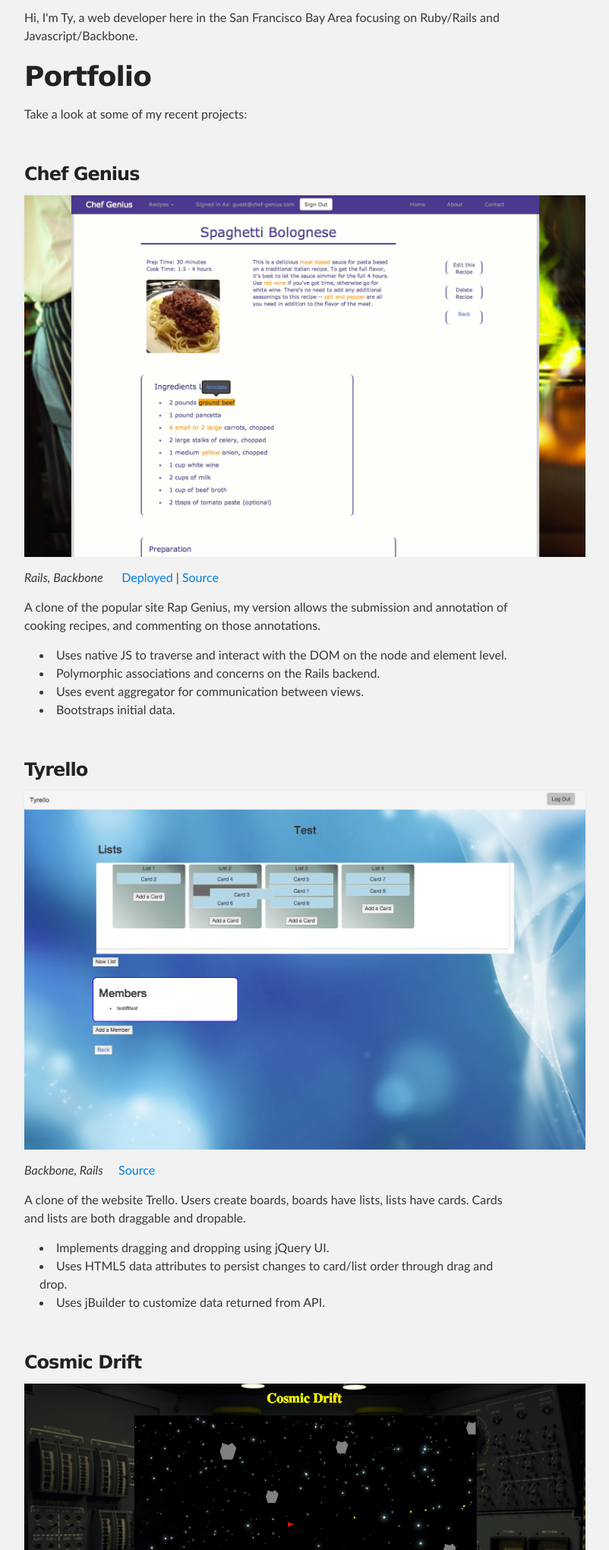
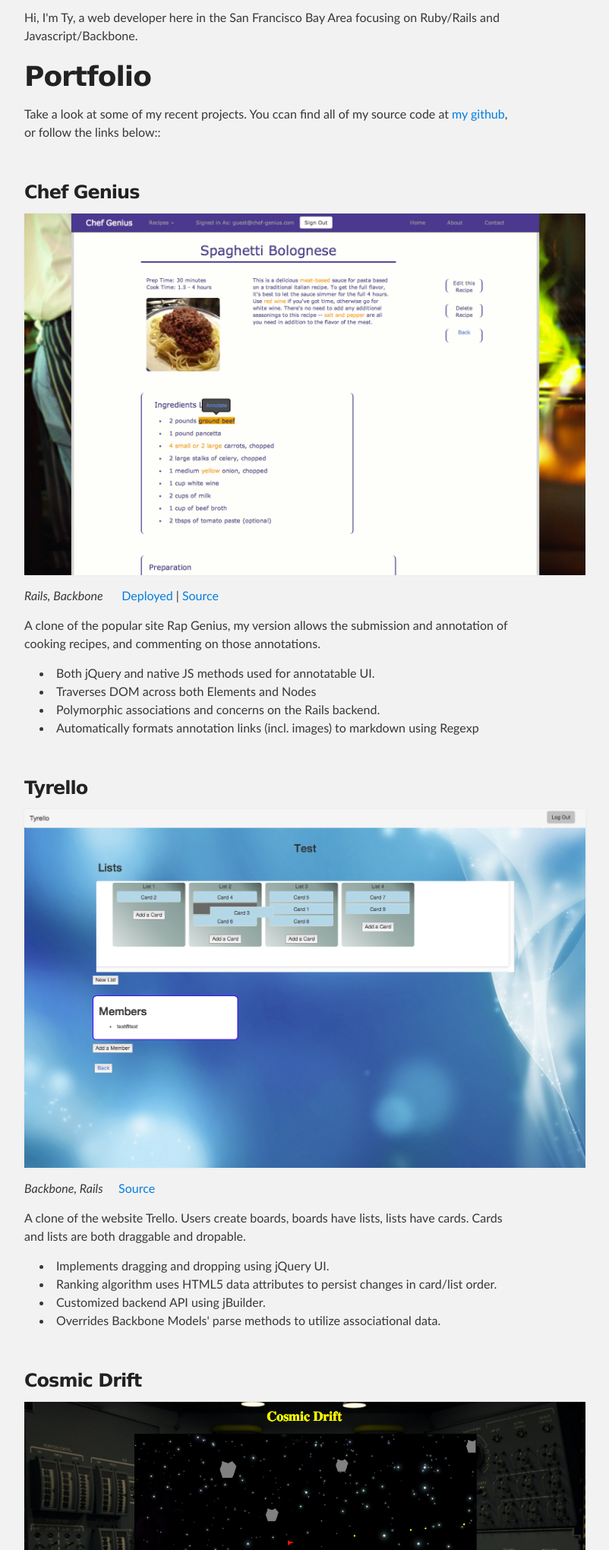
Before and after one commit to TyrusB/TyrusB.github.io, a plain HTML site: page index.html in a window 1280 px wide. Shown: the part 760-2800 px from the top of the page at 76% size, without its empty margins (288-1090 px from the left). Drawn offline with Linux system fonts and the light colour scheme.

Commit message:
Update info on projects

```diff
--- a/index.html
+++ b/index.html
@@ -33,7 +33,7 @@
 <h1>
 <a name="portfolio" class="anchor" href="#portfolio"><span class="octicon octicon-link"></span></a>Portfolio</h1>
 
-<p>Take a look at some of my recent projects:</p>
+<p>Take a look at some of my recent projects. You ccan find all of my source code at <a href='https://github.com/tyrusb'>my github</a>, or follow the links below:</a>:</p>
 <br>
 <h3>
 <a name="chef-genius" class="anchor" href="#chef-genius"><span class="octicon octicon-link"></span></a>Chef Genius</h3>
@@ -45,10 +45,10 @@
 <p>A clone of the popular site Rap Genius, my version allows the submission and annotation of cooking recipes, and commenting on those annotations.</p>
 
 <ul>
-<li>Uses native JS to traverse and interact with the DOM on the node and element level.</li>
+<li>Both jQuery and native JS methods used for annotatable UI.</li>
+<li>Traverses DOM across both Elements and Nodes</li>
 <li>Polymorphic associations and concerns on the Rails backend.</li>
-<li>Uses event aggregator for communication between views.</li>
-<li>Bootstraps initial data.</li>
+<li>Automatically formats annotation links (incl. images) to markdown using Regexp</li>
 </ul>
 <br>
 
@@ -63,8 +63,9 @@
 
 <ul>
 <li>Implements dragging and dropping using jQuery UI.</li>
-<li>Uses HTML5 data attributes to persist changes to card/list order through drag and drop.</li>
-<li>Uses jBuilder to customize data returned from API.</li>
+<li>Ranking algorithm uses HTML5 data attributes to persist changes in card/list order.</li>
+<li>Customized backend API using jBuilder.</li>
+<li>Overrides Backbone Models' parse methods to utilize associational data.</li>
 </ul>
 <br>
 <h3>
@@ -78,7 +79,7 @@
 
 <ul>
 <li>Uses trig to calculate direction of movement and rotate ship.</li>
-<li>Custom-shaped asteroids.</li>
+<li>Custom-shaped asteroids spawn with random size and speed.</li>
 <li>Advanced keybinding, with a cooldown for some actions, and continuous registration for others.</li>
 </ul>
 <br>
@@ -92,7 +93,7 @@
 <p>Chatroom application built on a node backend that uses websockets for multi-client communication.</p>
 
 <ul>
-<li>Supports custom usernames for users</li>
+<li>Supports custom usernames for users.</li>
 <li>Notifies users upon user entering or exiting chatroom.</li>
 <li>Smart notification system ensures all users have up-to-date user list.</li>
 </ul>
@@ -108,7 +109,8 @@
 
 <ul>
 <li>Features heavy use of Ruby metaprogramming.</li>
-<li>Uses several advanced raw SQL queries, with escaping to prevent injection attacks.</li>
+<li>Templatized SQL queries, with escaping to prevent injection attacks.</li>
+<li>Modularized implementation of key features.</li>
 </ul>
 <br>
 <h3>
@@ -125,7 +127,9 @@
 <li>Routes server request to the appropriate controller/action.</li>
 <li>Controllers use binding to render ERB</li>
 <li>Stores flash and session info in browser cookies.</li>
-</ul><h1>
+</ul>
+
+<h1>
 <a name="resume" class="anchor" href="#resume"><span class="octicon octicon-link"></span></a>Resume</h1>
 
 <p>You can download a copy of my <a href="https://github.com/TyrusB/TyrusB.github.io/blob/master/TyBrooksResume.pdf?raw=true">resume</a>, or take a look below. A lot of my prior experience was in education, but the ability to quickly grasp and be able to articulate complex information will be helpful in other contexts as well.</p>
```
